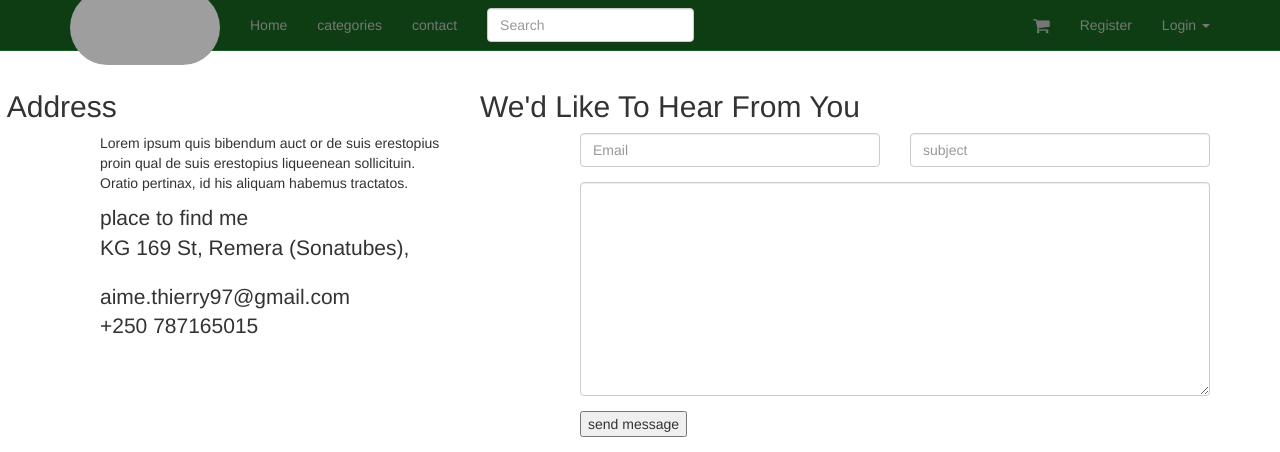
After one commit to aimethierry/e-commerce, a Django app: page /contact/ in a window 1280 px wide. The commit adds this page. Shown: the top 452 px of the page. Run offline with Django 3.2, Linux system fonts and the light colour scheme; data comes from the database, SQL or seed files in the repository; both versions use the stored data as it was after the commit; some libraries are stand-ins or nearby versions; grey boxes are pictures that could not be loaded.

Commit message:
added contact and category

```diff
--- a/ecommerce/urls.py
+++ b/ecommerce/urls.py
@@ -56,6 +56,7 @@ urlpatterns = [
     url(r'^signup/$', views.signup, name='signup'),
     url(r'^all/order/$', AllOrders.as_view(), name='item_count'),
 
+    url(r'^contact/$', views.contact, name='contact'),
 
 
 
--- a/newsletter/views.py
+++ b/newsletter/views.py
@@ -95,7 +95,7 @@ def contact(request):
 		"title": title,
 		"title_align_center": title_align_center,
 	}
-	return render(request, "forms.html", context)
+	return render(request, "contact.html", context)
 
 
 
--- a/templates/base.html
+++ b/templates/base.html
@@ -61,7 +61,7 @@
     <!-- /container -->
 
     <!-- footer  -->
-    <footer >
+    <footer style="margin-top:600;">
         <div class="col-md-12" style="background-color:#0E3D14">
             <div class="container">
                 <div class="row">
@@ -74,34 +74,71 @@
                             </p>
                     </div>
 
-                    <div class="col-lg-6 mb-30px" style="color:white; margin-top:50px; margin-bottom:20px">
+
+                    <div class="col-lg-4 mb-30px" style="color:white; margin-top:50px; margin-bottom:20px">
+                            <h3>Greecomall All Pages</h3>
+                            <ul class="column">
+
+                                    <h3 class="row">
+                                        <a href="/">
+                                                Home
+                                        </a>
+                                    </h3>
+                                    <h3 class="row">
+                                        <a href="/category/">
+                                            Category
+                                        </a>
+                                    </h3>
+                                    <h3 class="row">
+                                        <a href="/contact">
+                                            Contact us
+                                        </a>
+                                    </h3>
+
+                                </ul>
+                    </div>
+
+
+
+
+
+
+                    <div class="col-lg-4 mb-30px" style="color:white; margin-top:50px; margin-bottom:20px">
                         <h3> Find Us</h3>
                         <div >
                                 <ul class="column">
 
-                                    <h6 class="row">
+                                    <h4 class="row">
                                         <a href="https://twitter.com/Akanakintama250">
-                                            <i class="fab fa-twitter"></i>
+                                            <i class="fa fa-twitter"></i>
                                         </a> Twitter
-                                    </h6>
-                                    <h6 class="row">
+                                    </h4>
+                                    <h4 class="row">
                                         <a href="https://www.linkedin.com/in/akanakintama-ange-296604125">
-                                            <i class="fab fa-linkedin"></i>
+                                            <i class="fa fa-linkedin"></i>
                                         </a>LinkedIn
-                                    </h6>
-                                    <h6 class="row">
+                                    </h4>
+                                    <h4 class="row">
                                         <a href="https://www.instagram.com/theakanakintama/">
-                                        <i class="fab fa-instagram" aria-hidden="true"></i>
+                                        <i class="fa fa-instagram" aria-hidden="true"></i>
                                         </a>Instagram
-                                    </h6>
-                                    <h6 class="row">
+                                    </h4>
+                                    <h4 class="row">
                                         <a href="#">
-                                            <i class="fab fa-facebook-f" aria-hidden="true"></i>
+                                            <i class="fa fa-facebook-f" aria-hidden="true"></i>
                                         </a>Facebook
-                                    </h6>
+                                    </h4>
                                 </ul>
                             </div>
                     </div>
+
+
+
+
+
+
+
+
                 </div>
             </div>
 
--- /dev/null
+++ b/templates/contact.html
@@ -0,0 +1,98 @@
+{% extends "base.html" %}
+ {% load static %}
+  {% block content %}
+<head>
+    <style>
+        #map {
+            height: 400px;
+            width: 100%;
+        }
+    </style>
+</head>
+
+<div class="body-contact">
+
+
+    <div class="container">
+        <div class="container-fluid">
+
+            <div class="row">
+                <div class="col-sm-4">
+                    <h1 class="h2" style="margin-left:-150px">
+                        Our Address
+                    </h1>
+
+                    <p>Lorem ipsum quis bibendum auct or de suis erestopius proin qual de suis erestopius liqueenean sollicituin. Oratio pertinax,
+                        id his aliquam habemus tractatos. </p>
+                    <p class="lead">place to find me
+                        <br> KG 169 St, Remera (Sonatubes),</p>
+                    <p class="lead">aime.thierry97@gmail.com
+                        <br> +250 787165015</p>
+
+
+                </div>
+
+                <div class="col-sm-8">
+                    <h1 class="h2">
+                        We'd Like To Hear From You
+                    </h1>
+
+                    <div style="margin-left:100px">
+
+
+
+                        <form method="post" action="/contact/">
+                            {% csrf_token  %}
+                            <input type='hidden' name='csrfmiddlewaretoken' value='jx06K2pdmOMONzpSmPKxfLyRMnLxCQn2' />
+
+                            <div class="row">
+                                <div class="col-lg-6 col-md-6 col-sm-12 col-xs-12">
+                                    <div class="form-group enter-email">
+                                        <input class="form-control" id="id_Email" name="Email" placeholder="Email" type="text" />
+                                    </div>
+                                </div>
+                                <div class="col-lg-6 col-md-6 col-sm-12 col-xs-12">
+                                    <div class="form-group subject">
+                                        <input class="form-control" id="id_subject" name="subject" placeholder="subject" type="text" />
+                                    </div>
+                                </div>
+
+                                <div class="col-lg-12 col-md-12 col-sm-12 col-xs-12 clearfix">
+                                    <div class="form-group message">
+                                        <textarea class="form-control" cols="40" id="id_message" name="message" placeholder="describe your self" rows="10">
+                        </textarea>
+                                    </div>
+                                </div>
+                                <div class="col-lg-12 col-md-6 col-sm-12 col-xs-12">
+                                    <div class="form-group send-btn">
+                                        <button type="submit">send message</button>
+                                    </div>
+                                </div>
+                            </div>
+                        </form>
+                </div>
+            </div>
+        </div>
+    </div>
+</div>
+
+<div>
+    <div id="map" class="map">
+    <script>
+        function initMap() {
+            var uluru = { lat: -25.363, lng: 131.044 };
+            var map = new google.maps.Map(document.getElementById('map'), {
+                zoom: 4,
+                center: uluru
+            });
+            var marker = new google.maps.Marker({
+                position: uluru,
+                map: map
+            });
+        }
+    </script>
+    <script async defer src="https://maps.googleapis.com/maps/api/js?key=AIzaSyDpnEtrFGLAd-yc2AXzdSkJJEpVRnnrNsA&callback=initMap">
+    </script>
+</div>
+
+{% endblock %}
--- a/templates/home.html
+++ b/templates/home.html
@@ -58,8 +58,8 @@
 <div class="jumbotron">
     <div class="container">
         <div class="row">
-            <div class='col-sm-6'>
-                <h1>Greecomall</h1>
+            <div class='col-sm-6' style="background-image: url("");">
+                <h1>GreecoMall</h1>
                 <p></p>
                 <p>
                     <a class="btn btn-lg btn-primary" href="" role="button">Join Us &raquo;</a>
--- a/templates/navbar.html
+++ b/templates/navbar.html
@@ -12,7 +12,7 @@
                 <span class="icon-bar"></span>
             </button>
             <a class="navbar-brand" href="/">
-                <img style="width:150px; border-radius: 50px; height:45px; margin-top:-10px" src="{% static 'img/logo.jpg' %}"/>
+                <img style="width:150px; border-radius: 50px; height:75px; margin-top:-25px" src="{% static 'img/kent.png' %}"/>
             </a>
         </div>
         <div id="navbar" class="navbar-collapse collapse">
@@ -20,6 +20,16 @@
                 <li>
                     <a href="/">Home</a>
                 </li>
+
+
+                <li>
+                        <a href="/category/">categories</a>
+                    </li>
+
+                    <li>
+                            <a href="/contact/">contact</a>
+                        </li>
+
 
 
                 <form class="navbar-form navbar-left" method="GET" role="search" action=''>
@@ -43,6 +53,8 @@
                     </a>
                 </li>
                 {% if request.user.is_authenticated %}
+
+
                 <li>
                     <a href="">Orders</a>
                 </li>
```
Also changed, not shown: ecommerce/settings.py (+7 -0 lines), templates/product/category_detail.html (+5 -6 lines), templates/product/product.html (+6 -5 lines), templates/product/product_list.html (+29 -9 lines), db.sqlite3, static-storage/img/cover.jpg (added), 3 other files.
